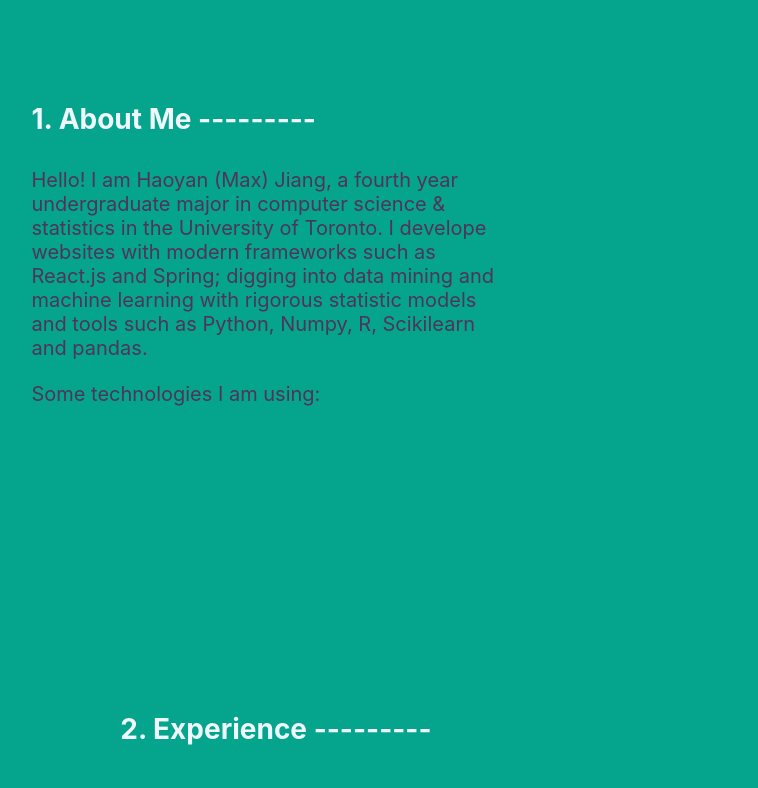
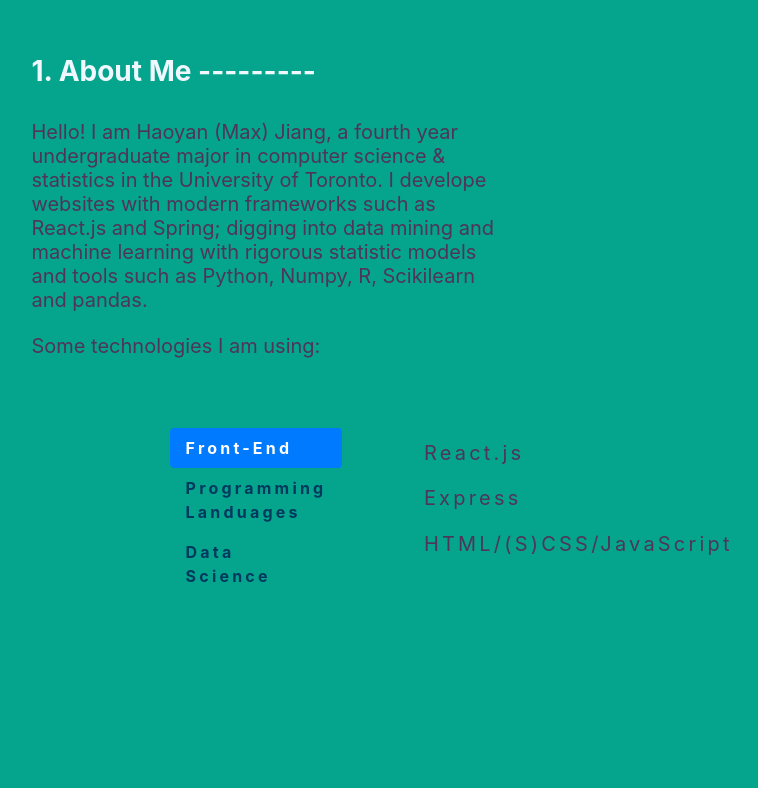
Before and after one commit to DaPraxis/Portfolio, a React (Create React App) app: page / in a window 1280 px wide. Shown: the part 881-1669 px from the top of the page, without its empty margins (108-866 px from the left). Built offline with nearby package versions, Linux system fonts and the light colour scheme.

Commit message:
change the program, so that technologies is in another section; done list tab

```diff
--- a/src/App.css
+++ b/src/App.css
@@ -11,6 +11,10 @@
 .homePage-jumbo{
   background-color: #05A58D!important;
 }
+
+/* .skill-body{
+  font-size: calc(10px + 2vmin);
+} */
 
 
 .App-header {
@@ -79,11 +83,39 @@
   color: #05A58D
 }
 
+.Nav{
+  -webkit-transition-duration: 0.4s;
+  transition-duration: 0.4s;
+  cursor: pointer;
+	display: inline-block;
+	position: relative;
+	padding: 0.8em 1.6em;
+	letter-spacing: .20em;
+	outline: none;
+	cursor: pointer;
+  font-weight: bold;
+}
+
+
+.NavTab{
+  color: #01395e;
+  background-color: #05A58D;
+}
+
+
+.NavTab:hover {
+  background-color:#01395e;
+  color: #05A58D
+}
+
+.list{
+  list-style: none;
+}
+
 .intro-contain{
   padding-top: 6%;
   padding-bottom: 5%;
 }
-
 
 
 @keyframes App-logo-spin {
--- a/src/App.js
+++ b/src/App.js
@@ -32,7 +32,23 @@ class App extends React.Component {
         about:{
           title: '1. About Me ---------',
           text: 'Hello! I am Haoyan (Max) Jiang, a fourth year undergraduate major in computer science & statistics in the University of Toronto. I develope websites with modern frameworks such as React.js and Spring; digging into data mining and machine learning with rigorous statistic models and tools such as Python, Numpy, R, Scikilearn and pandas.',
-          text2: 'Some technologies I am using: '
+          text2: 'Some technologies I am using: ',
+          // activeTab: '1',
+          skills:
+            [
+              {
+                Category:'Front-End',
+                Content:['React.js', 'Express', 'HTML/(S)CSS/JavaScript']
+              },
+              {
+                Category:'Programming Landuages',
+                Content:['Java', 'Python', 'C/C++', 'JavaScript (ES6+)', 'Racket', 'Haskell']
+              },
+              {
+                Category:'Data Science',
+                Content:['R', 'Python/Pandas/Numpy/Scipy','Scikitlearn']
+              }
+            ]
         },
         experience:{
           title: '2. Experience ---------'
--- a/src/components/AboutMe.js
+++ b/src/components/AboutMe.js
@@ -1,17 +1,72 @@
-import React from 'react';
+import React, { Children } from 'react';
 import Row from 'react-bootstrap/Row';
 import Col from 'react-bootstrap/Col';
 import Hero from './Hero';
+import {Tab, Nav, ListGroup} from 'react-bootstrap'
 import Card from './Card';
+
+
+
+
 function AboutMe(props) {
+    let createTabs = (skills) =>{
+
+        let tabs=[]
+        let tabPlanes=[]
+        let skill_counter = 0
+        skills.forEach(function(skill){
+            skill_counter+=1
+            tabs.push(<Nav.Item><Nav.Link className="NavTab Nav" eventKey={'nav '+skill_counter.toString()} key={"Nav Tab"+skill_counter.toString()}>{skill.Category}</Nav.Link></Nav.Item>)
+            let lines = []
+            skill.Content.forEach(function(c){
+                lines.push(
+                <li><h3 className="lead font-weight-normal hero-text">{c}</h3></li>
+                )
+            })
+            // tabPlanes.push(<Tab.Pane className = "TabPlane Nav" eventKey={"nav "+skill_counter.toString()} key={"Nav "+skill_counter.toString()}><ListGroup>{lines}</ListGroup></Tab.Pane>)
+            tabPlanes.push(<Tab.Pane className = "TabPlane Nav" eventKey={"nav "+skill_counter.toString()} key={"Nav "+skill_counter.toString()}><ul className="list">{lines}</ul></Tab.Pane>)
+        })
+        let row = []
+        row.push(
+            <Col key='tabBars' sm={3}>
+                <Nav variant="pills" className="flex-column">
+                    {tabs}
+                </Nav>
+            </Col>)
+        row.push(
+            <Col key='tabPlanes' sm={9}>
+                <Tab.Content>
+                    {tabPlanes}
+                </Tab.Content>
+            </Col>
+        )
+    return (
+        <Tab.Container id="left-tabs-example" defaultActiveKey="nav 1" className='Nav'>
+            <Row className="justify-content-center py-0">
+                {row}
+            </Row>
+        </Tab.Container>)
+    }
+
+
+
+props.about.skills.forEach(item=>{
+        console.log(item.Category)
+        console.log(item.Content)
+    })
+
 
     return(
-            <Row className="justify-content-center py-5">
+            <Row className="justify-content-center py-0">
                 <Col md={7} sm={7} className = "justify-content">
                     <Hero subTitle={props.about.title} text2={props.about.text2} text={props.about.text}/>
                 </Col>
                 <Col>
+
                 </Col>
+                <div className='justify-content-center skills'>
+                        {createTabs(props.about.skills)}
+                    </div>
             </Row>
     );
 
--- a/src/pages/HomePage.js
+++ b/src/pages/HomePage.js
@@ -14,10 +14,10 @@ function HomePage(props) {
             <div>
                 <Jumbotron className="jumbotron-fluid p-0 m-0 homePage-jumbo" id="Intro">
                     <Container fluid={true} className="intro-contain">
-                        <Hero prop={props.home} title={props.home.title} title2={props.home.title2} subTitle={props.home.subTitle} text={props.home.text} intro={props.home.intro} text2={props.home.text2}/>
+                        <Hero title={props.home.title} title2={props.home.title2} subTitle={props.home.subTitle} text={props.home.text} intro={props.home.intro} text2={props.home.text2}/>
                         <Row className="justify-content-center">
                             <Col md={8} sm={12}>
-                            <button class="button button-home">
+                            <button className="button button-home">
                                 Get In Touch
                             </button>
                             </Col>
```
